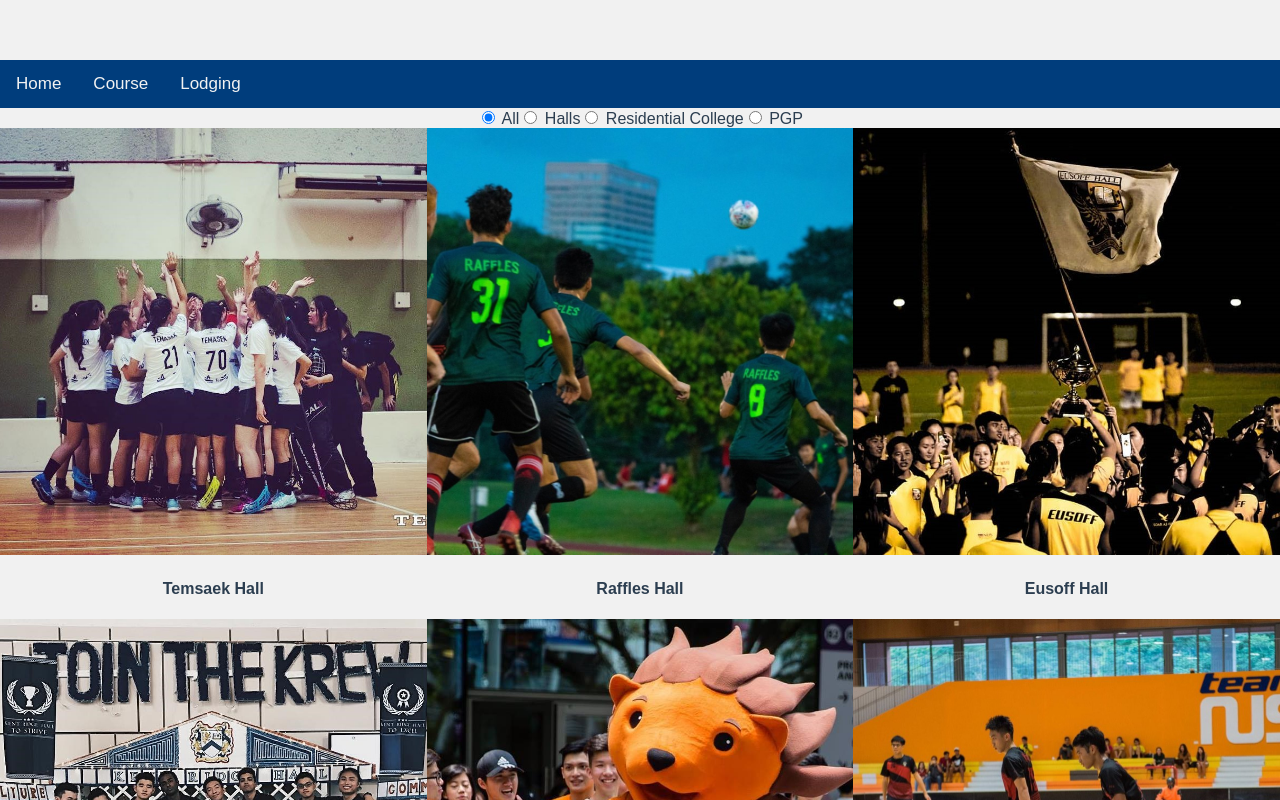
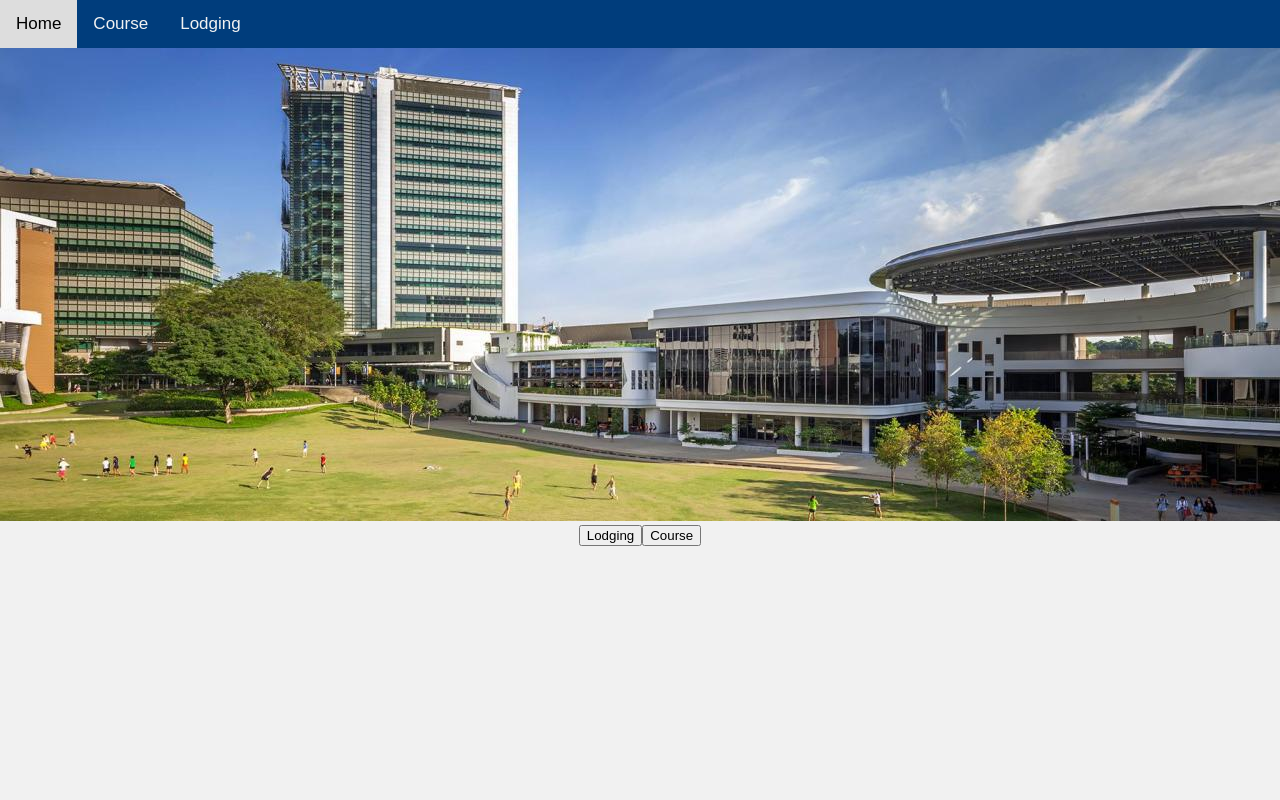
Before and after one commit to kongyansan/InforNUS_BT3103, a Vue app: page / in a window 1280 px wide. Shown: the top 800 px of the page. Built offline with nearby package versions, Linux system fonts and the light colour scheme; what vuefire would draw is missing.

Commit message:
Added Routers

```diff
--- a/package.json
+++ b/package.json
@@ -9,6 +9,7 @@
   },
   "dependencies": {
     "vue": "^2.5.22",
+    "vue-router": "3.0.2",
     "vuefire": "1.4.5"
   },
   "devDependencies": {
--- a/src/App.vue
+++ b/src/App.vue
@@ -1,5 +1,5 @@
 <template>
-  <div id="app"><NavBar /><Lodging /></div>
+  <div id="app"><NavBar /> <router-view /></div>
 </template>
 
 <script>
@@ -24,6 +24,5 @@
   -moz-osx-font-smoothing: grayscale;
   text-align: center;
   color: #2c3e50;
-  margin-top: 60px;
 }
 </style>
--- a/src/components/HomePage.vue
+++ b/src/components/HomePage.vue
@@ -1,14 +1,21 @@
 <template>
   <body>
-    <div class="topnav" topmargin="0">
-      <div class="topnav-right"><a>About Us</a></div>
-    </div>
+    <!--
+      <div class="topnav" topmargin="0">
+        <div class="topnav-right"><a>About Us</a></div>
+      </div>
+    -->
     <div class="homepage">
       <img id="homepage-image" src="../assets/homepage.jpg" />
     </div>
     <div>
-      <button type="button" id="Lodging">Lodging</button>
-      <button type="button" id="course">Course</button>
+      <!-- can consider changing the content here -->
+      <router-link to="/lodging">
+        <button type="button" id="Lodging">Lodging</button>
+      </router-link>
+      <router-link to="courseSelection">
+        <button type="button" id="course">Course</button>
+      </router-link>
     </div>
   </body>
 </template>
--- a/src/components/NavBar.vue
+++ b/src/components/NavBar.vue
@@ -1,7 +1,9 @@
 <template>
   <body>
     <nav class="topnav" topmargin="0">
-      <a>Home</a> <a>Course</a> <a>Lodging</a>
+      <router-link to="/"> Home</router-link>
+      <router-link to="/courseSelection">Course</router-link>
+      <router-link to="/lodging">Lodging</router-link>
     </nav>
   </body>
 </template>
--- a/src/main.js
+++ b/src/main.js
@@ -1,5 +1,6 @@
 import Vue from "vue";
 import App from "./App.vue";
+import router from "./router";
 import vuefire from "vuefire";
 
 Vue.use(vuefire);
@@ -7,5 +8,8 @@
 Vue.config.productionTip = false;
 
 new Vue({
-  render: h => h(App)
-}).$mount("#app");
+  el: "#app",
+  router,
+  template: "<App/>",
+  components: { App }
+});
--- /dev/null
+++ b/src/router/index.js
@@ -0,0 +1,29 @@
+import Vue from "vue";
+import Router from "vue-router";
+import HomePage from "@/components/HomePage";
+import Lodging from "@/components/Lodging";
+import courseSelectionpane from "@/components/courseSelectionpane";
+
+Vue.use(Router);
+
+export default new Router({
+  routes: [
+    {
+      path: "/",
+      name: "HomePage",
+      component: HomePage
+    },
+
+    {
+      path: "/lodging",
+      name: "Lodging",
+      component: Lodging
+    },
+
+    {
+      path: "/courseSelection",
+      name: "courseSelection",
+      component: courseSelectionpane
+    }
+  ]
+});
```
Also changed, not shown: src/assets/jc_image.jpg (added), src/assets/poly_image.jpg (added).
